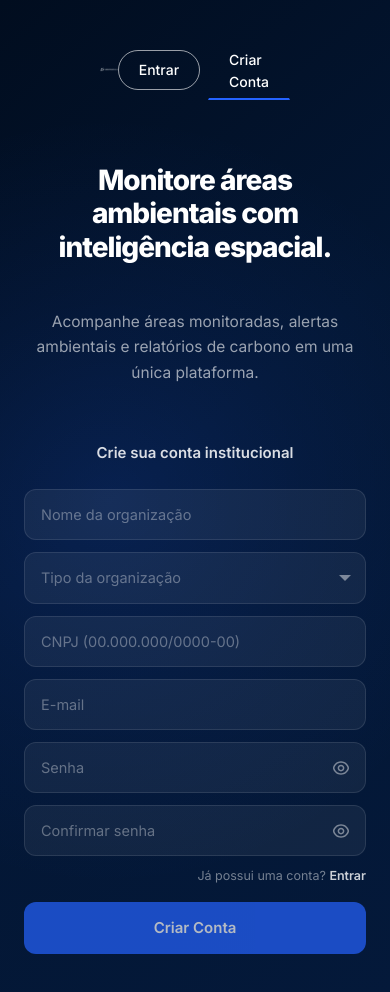
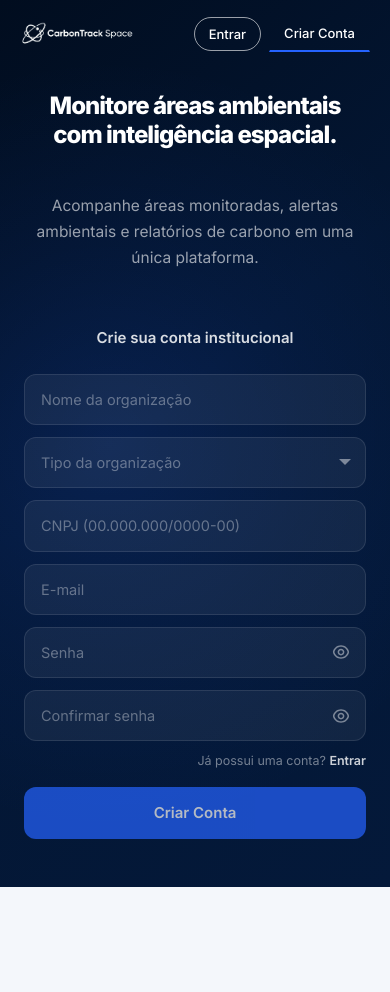
Before and after one commit to Fiap2029/carbontrack-front, a React (Vite) app: page /register in a window 390 px wide. Shown: the top 992 px of the page. After the commit the page ends 887 px from the top, so only its background shows below. Built offline with nearby package versions, Linux system fonts and the light colour scheme.

Commit message:
att do responsivo

```diff
--- a/src/components/Header/Header.jsx
+++ b/src/components/Header/Header.jsx
@@ -35,7 +35,7 @@ export default function Header({ onMenuClick }) {
         <button className={styles.menuBtn} onClick={onMenuClick} aria-label="Menu">
           <HiBars3 />
         </button>
-        <div>
+        <div className={styles.greetingWrap}>
           <h1 className={styles.greeting}>
             Olá, {currentOrg?.nome || 'Organização'}
           </h1>
--- a/src/components/Header/Header.module.css
+++ b/src/components/Header/Header.module.css
@@ -18,6 +18,12 @@
   align-items: center;
   gap: 14px;
   min-width: 0;
+  overflow: hidden;
+}
+
+.greetingWrap {
+  min-width: 0;
+  overflow: hidden;
 }
 
 .menuBtn {
--- a/src/pages/Home/Home.jsx
+++ b/src/pages/Home/Home.jsx
@@ -96,10 +96,6 @@ export default function Home() {
             <div className={styles.dashboard_mock}>
               <div className={styles.dashboard_header}>
                 <span className={styles.dashboard_title}>Dashboard Ambiental</span>
-                <span className={styles.live_badge}>
-                  <span className={styles.live_dot} />
-                  Live
-                </span>
               </div>
               <div className={styles.dashboard_stats}>
                 <div className={styles.dash_stat}>
--- a/src/pages/Home/Home.module.css
+++ b/src/pages/Home/Home.module.css
@@ -1280,22 +1280,32 @@
 ══════════════════════════════════════════════ */
 @media (max-width: 600px) {
   .nav {
-    padding: 0 20px;
-    height: 60px;
+    padding: 0 16px;
+    height: 56px;
   }
 
   .nav_menu {
     display: none;
   }
 
+  .nav_brand img {
+    height: 28px;
+    width: auto;
+  }
+
   .nav_brand span {
     font-size: 13px;
   }
 
   .btn_primary,
   .btn_ghost {
-    padding: 9px 16px;
-    font-size: 13px;
+    padding: 7px 12px;
+    font-size: 12px;
+  }
+
+  .btn_primary svg,
+  .btn_ghost svg {
+    display: none;
   }
 
   .hero {
--- a/src/pages/Login/Login.module.css
+++ b/src/pages/Login/Login.module.css
@@ -398,6 +398,15 @@
     padding: 16px 20px;
   }
 
+  .logoImg {
+    height: 32px;
+  }
+
+  .navBtn {
+    padding: 6px 14px;
+    font-size: 13px;
+  }
+
   .heroTitle {
     font-size: 26px;
   }
--- a/src/pages/Register/Register.module.css
+++ b/src/pages/Register/Register.module.css
@@ -284,3 +284,22 @@
   .heroTitle { font-size: 28px; }
   .formArea { max-width: 100%; }
 }
+
+@media (max-width: 480px) {
+  .nav {
+    padding: 16px 20px;
+  }
+
+  .logoImg {
+    height: 32px;
+  }
+
+  .navBtn {
+    padding: 6px 14px;
+    font-size: 13px;
+  }
+
+  .heroTitle {
+    font-size: 24px;
+  }
+}
```
Also changed, not shown: 1 other file (tests, documents, lock files or other folders).
